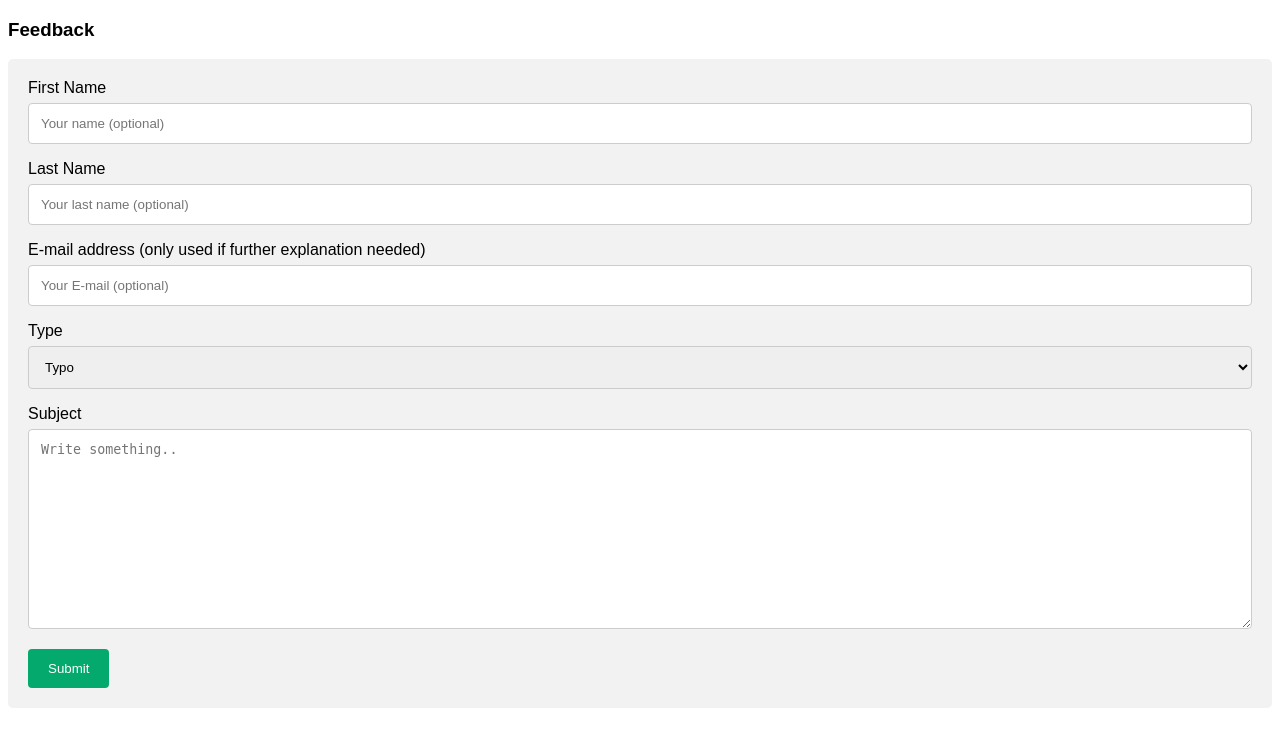
After one commit to JayRasp/SEP_E2022, a PHP site: page /feedback.php in a window 1280 px wide. The commit adds this page. Shown: the top 747 px of the page. Run offline with PHP 8.4, Linux system fonts and the light colour scheme.

Commit message:
Added feedback page

```diff
--- /dev/null
+++ b/www/feedback.php
@@ -0,0 +1,69 @@
+<!DOCTYPE html>
+<html>
+<head>
+<meta name="viewport" content="width=device-width, initial-scale=1">
+<style>
+body {font-family: Arial, Helvetica, sans-serif;}
+* {box-sizing: border-box;}
+
+input[type=text], select, textarea {
+  width: 100%;
+  padding: 12px;
+  border: 1px solid #ccc;
+  border-radius: 4px;
+  box-sizing: border-box;
+  margin-top: 6px;
+  margin-bottom: 16px;
+  resize: vertical;
+}
+
+input[type=submit] {
+  background-color: #04AA6D;
+  color: white;
+  padding: 12px 20px;
+  border: none;
+  border-radius: 4px;
+  cursor: pointer;
+}
+
+input[type=submit]:hover {
+  background-color: #45a049;
+}
+
+.container {
+  border-radius: 5px;
+  background-color: #f2f2f2;
+  padding: 20px;
+}
+</style>
+</head>
+<body>
+
+<h3>Feedback</h3>
+
+<div class="container">
+  <form action="/feedback-send.php">
+    <label for="fname">First Name</label>
+    <input type="text" id="fname" name="firstname" placeholder="Your name (optional)">
+
+        <label for="lname">Last Name</label>
+        <input type="text" id="lname" name="lastname" placeholder="Your last name (optional)">
+            <label for="lname">E-mail address (only used if further explanation needed)</label>
+            <input type="text" id="email" name="email" placeholder="Your E-mail (optional)">
+
+    <label for="country">Type</label>
+    <select id="type" name="type">
+      <option value="typo">Typo</option>
+      <option value="wrongAnswer">Wrong answer</option>
+      <option value="other">Other</option>
+    </select>
+
+    <label for="subject">Subject</label>
+    <textarea id="subject" name="subject" placeholder="Write something.." style="height:200px"></textarea>
+
+    <input type="submit" value="Submit">
+  </form>
+</div>
+
+</body>
+</html>
--- a/www/quiz.php
+++ b/www/quiz.php
@@ -45,6 +45,7 @@
     </div>
   </div>
 </div>
+<div style="display:flex"><a href="feedback.php" onclick="window.open('feedback.php','popup','width=600,height=720'); return false;" target="popup" class="button" style="margin:auto">Feedback</a></div>
 
 
   <?php
--- a/www/quizinfo.php
+++ b/www/quizinfo.php
@@ -34,7 +34,7 @@ function console_log($output, $with_script_tags = true) {
         }
 
         if(!$error){
-            $sql = "SELECT COUNT(*) FROM questions";
+            $sql = "INSERT INTO `feedback` (`id`, `firstname`, `lastname`, `e-mail`, `type`, `comment`) VALUES (NULL, 'first', 'last', 'test@test.xd', '1', 'Subject bla bla');";
             $result = $conn->query($sql);
             console_log($result);
         }
```
Also changed, not shown: www/feedback-send.php (added, +104 -0 lines), www/img/checkmark.png (added), www/img/cross.png (added), www/img/exclamationmark.png (added).
